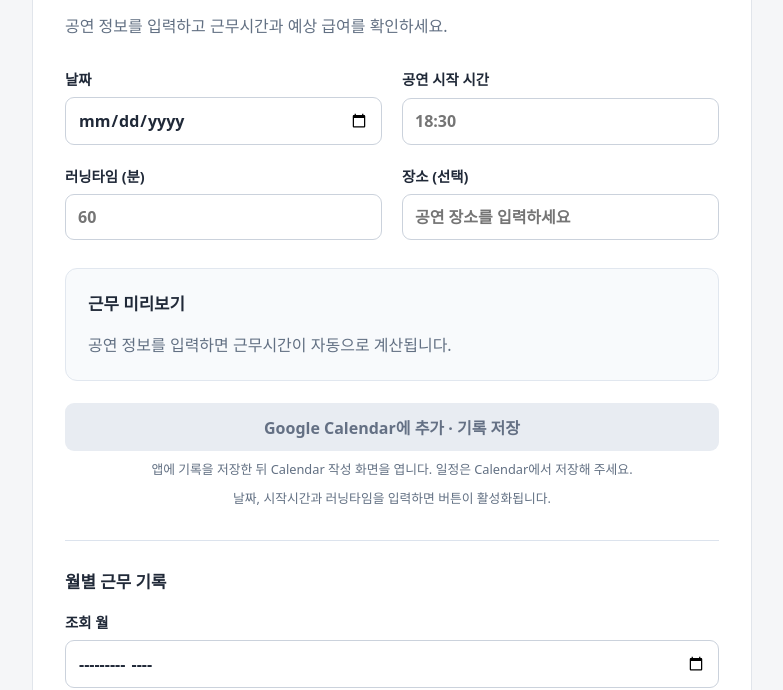
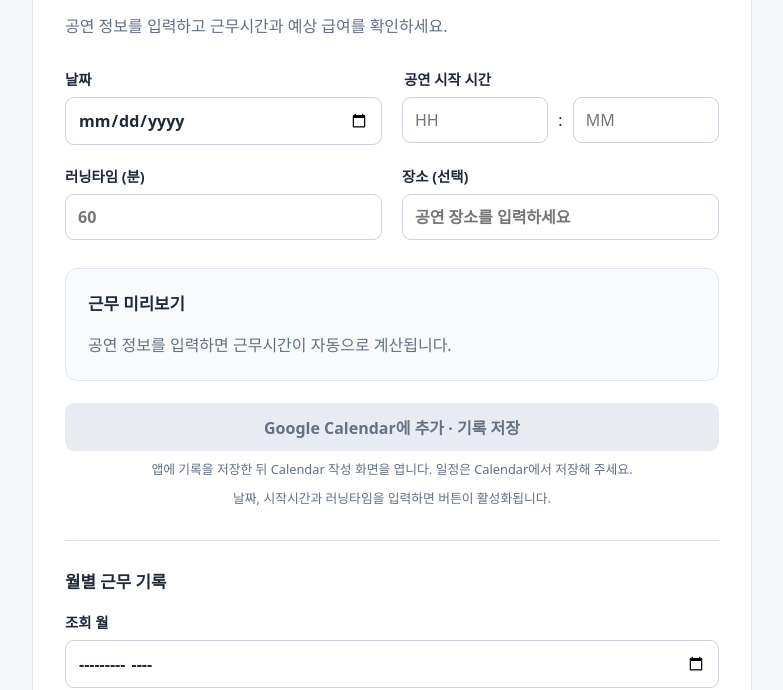
Before and after one commit to jiwon0331/bpac_work, a plain HTML site: page index.html in a window 1280 px wide. Shown: the part 110-800 px from the top of the page, without its empty margins (248-1031 px from the left). Drawn offline with Linux system fonts and the light colour scheme; a script that the page names is missing.

Commit message:
Update index.html

```diff
--- a/index.html
+++ b/index.html
@@ -18,9 +18,14 @@
         <label for="work-date">날짜
           <input id="work-date" name="date" type="date" required>
         </label>
-        <label for="work-start">공연 시작 시간
-          <input id="work-start" name="startTime" type="text" inputmode="numeric" maxlength="5" pattern="[0-2][0-9]:[0-5][0-9]" placeholder="18:30" autocomplete="off" required>
-        </label>
+        <fieldset class="work-time">
+          <legend>공연 시작 시간</legend>
+          <div class="work-time-fields">
+            <input id="work-hour" name="startHour" type="text" inputmode="numeric" maxlength="2" pattern="([01][0-9]|2[0-3])" placeholder="HH" aria-label="공연 시작 시 (00~23)" autocomplete="off" required>
+            <span aria-hidden="true">:</span>
+            <input id="work-minute" name="startMinute" type="text" inputmode="numeric" maxlength="2" pattern="[0-5][0-9]" placeholder="MM" aria-label="공연 시작 분 (00~59)" autocomplete="off" required>
+          </div>
+        </fieldset>
         <label for="work-runtime">러닝타임 (분)
           <input id="work-runtime" name="runtimeMinutes" type="number" inputmode="numeric" min="1" step="1" placeholder="60" required>
         </label>
```
